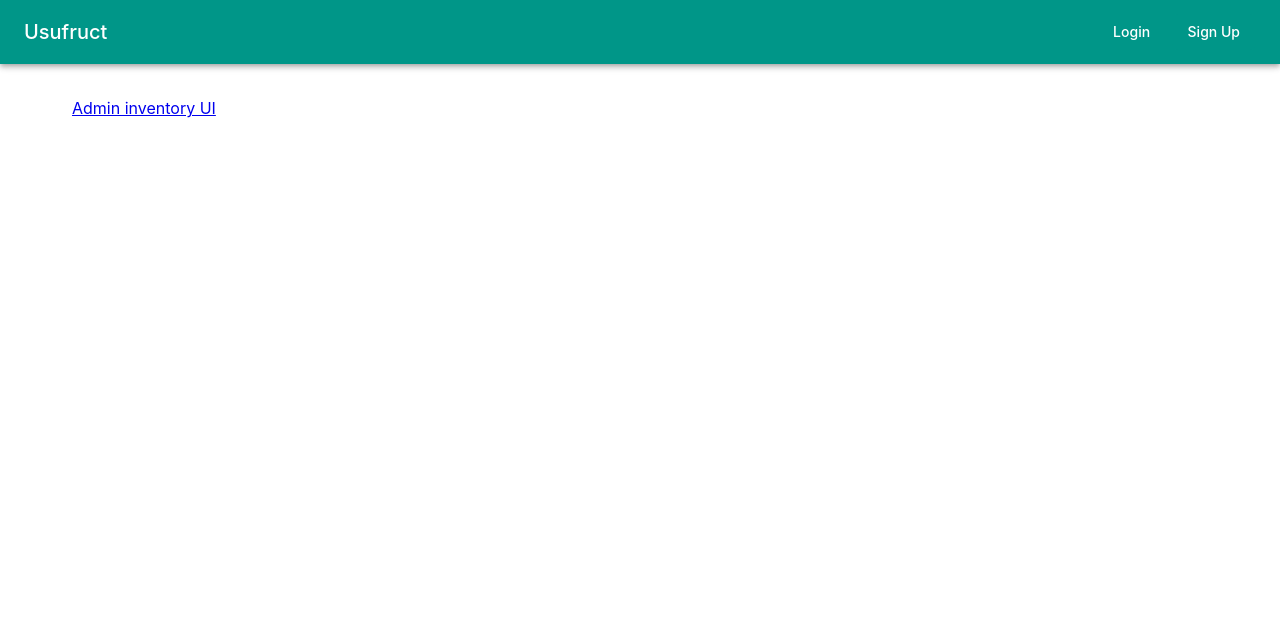
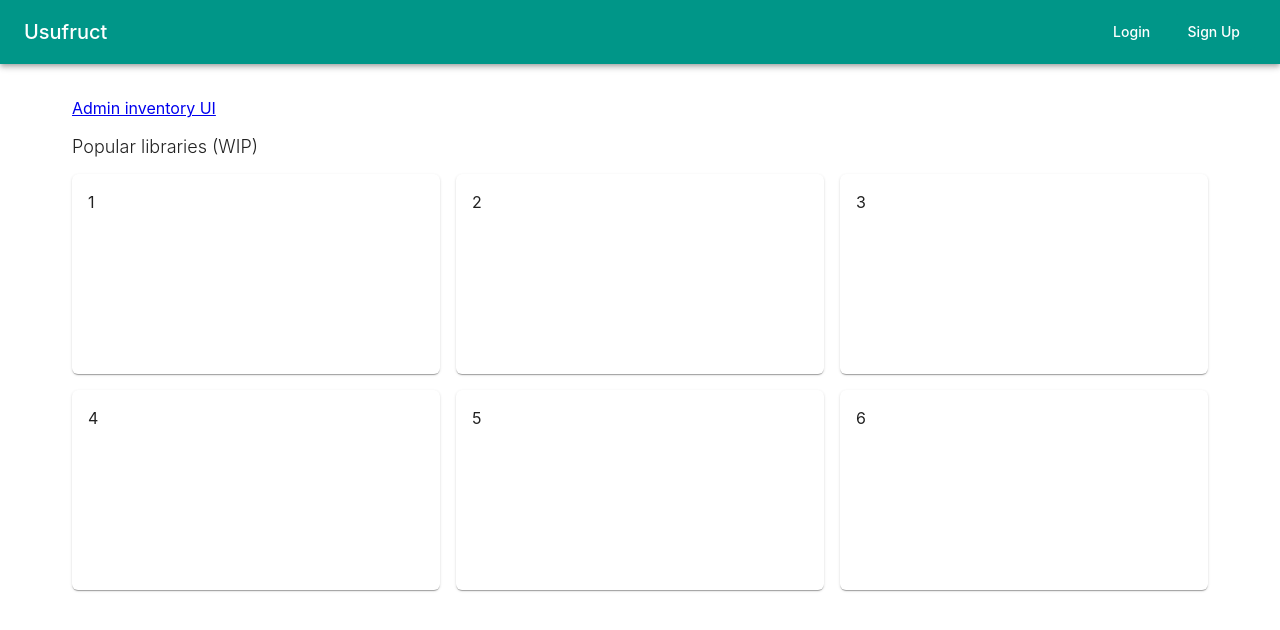
Before and after one commit to unfrl/usufruct, a React (Vite) app in the folder packages/web/: page / in a window 1280 px wide. Shown: the top 630 px of the page. Built offline with nearby package versions, Linux system fonts and the light colour scheme; what @unfrl/usufruct-sdk would draw is missing.

Commit message:
wip layout of home page

```diff
--- a/packages/web/src/routes/home.tsx
+++ b/packages/web/src/routes/home.tsx
@@ -1,11 +1,30 @@
-import { Typography } from '@mui/material';
+import { Grid, Paper, Stack, styled, Typography } from '@mui/material';
 import { Link } from 'react-router-dom';
+
+const LibraryItem = styled(Paper)(({ theme }) => ({
+  padding: theme.spacing(2),
+  height: 200,
+}));
+
+const SAMPS = [1, 2, 3, 4, 5, 6];
 
 const Home = () => {
   return (
-    <Link to="inventory">
-      <Typography>Admin inventory UI</Typography>
-    </Link>
+    <Stack>
+      <Link to="inventory">
+        <Typography>Admin inventory UI</Typography>
+      </Link>
+      <Typography variant="h2" fontSize="large" my={2}>
+        Popular libraries (WIP)
+      </Typography>
+      <Grid container spacing={2}>
+        {SAMPS.map((samp) => (
+          <Grid key={samp} item xs={12} sm={6} md={4}>
+            <LibraryItem>{samp}</LibraryItem>
+          </Grid>
+        ))}
+      </Grid>
+    </Stack>
   );
 };
 
```
